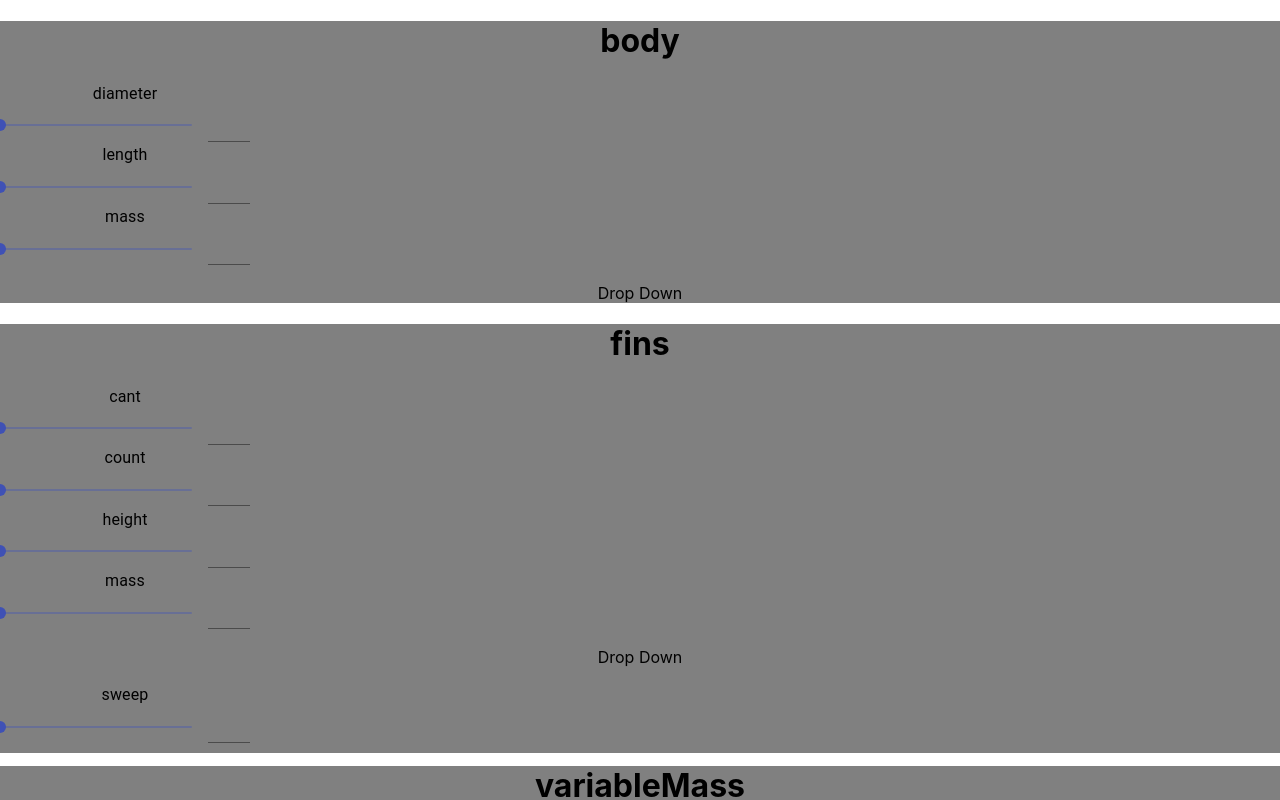
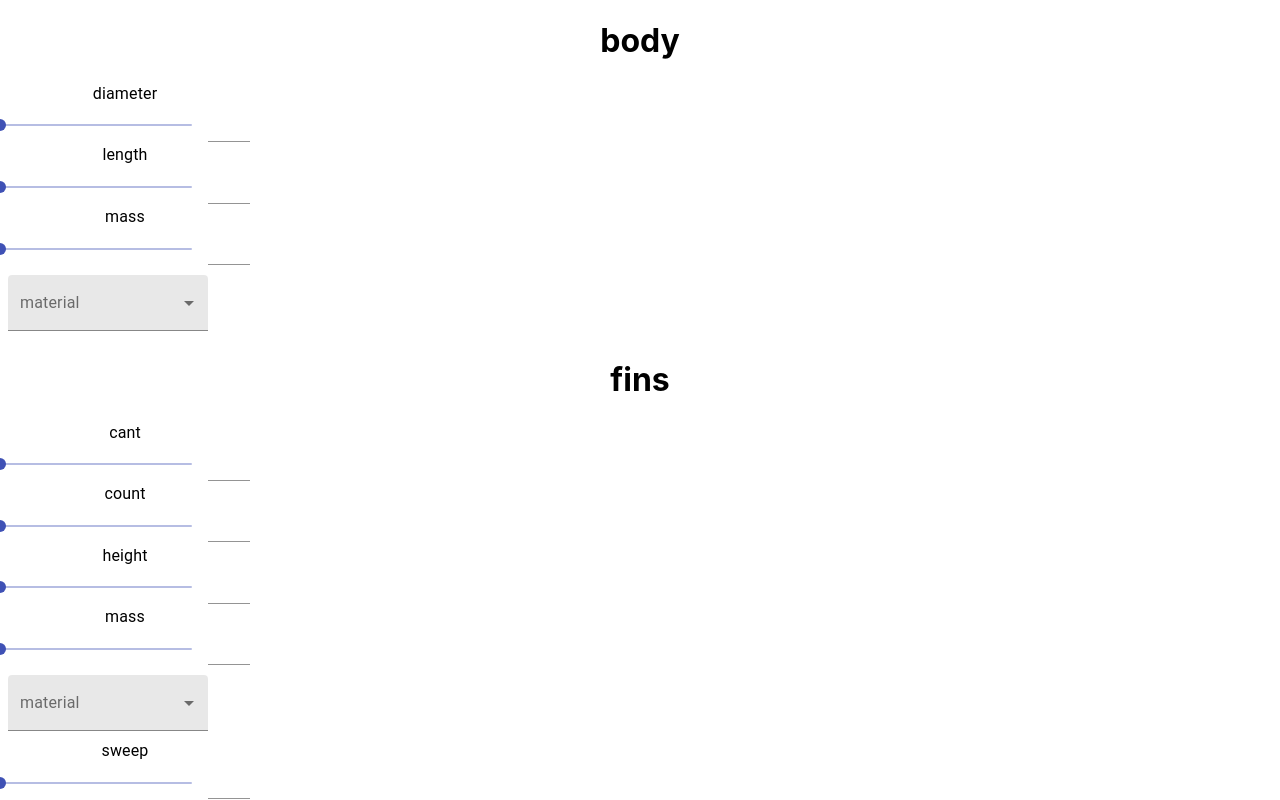
Before and after one commit to thetimmorland/RocketSim, a React (Create React App) app in the folder rsim-ui/: page / in a window 1280 px wide. Shown: the top 800 px of the page. Built offline with nearby package versions, Linux system fonts and the light colour scheme.

Commit message:
add in a drop down for materials, and the server gave a 200 and returned our data!

```diff
--- a/rsim-ui/src/App.js
+++ b/rsim-ui/src/App.js
@@ -134,6 +134,9 @@ const simulate = state => {
   // send to server to simulate
   fetch("http://localhost:5000/", {
     method: "POST",
+    headers: {
+      "Content-Type": "application/json",
+    },
     body: JSON.stringify(inputData),
   })
   .then(res => res.json())
--- a/rsim-ui/src/InputFactors.js
+++ b/rsim-ui/src/InputFactors.js
@@ -1,6 +1,7 @@
 import React from 'react';
 
 import InputSlider from "./InputSlider";
+import ListPicker from "./ListPicker";
 
 export default function InputFactors(props) {
   const setInput = input => {
@@ -19,13 +20,13 @@ export default function InputFactors(props) {
   };
   return (
     <div style={{
-        backgroundColor: "grey",
+        backgroundColor: "white",
     }}>
         <h1>{props.header}</h1>
         {props.inputs.map(input =>
           input.name !== "material"
             ? <InputSlider key={input.name} {...input} setInput={setInput}/>
-            : <p>Drop Down</p>)}
+            : <ListPicker key={input.name} {...input} setInput={setInput}/>)}
     </div>
   );
 }
--- /dev/null
+++ b/rsim-ui/src/ListPicker.js
@@ -0,0 +1,61 @@
+import React from 'react';
+import { makeStyles } from '@material-ui/core/styles';
+import InputLabel from '@material-ui/core/InputLabel';
+import MenuItem from '@material-ui/core/MenuItem';
+import FormControl from '@material-ui/core/FormControl';
+import Select from '@material-ui/core/Select';
+
+const useStyles = makeStyles(theme => ({
+  formControl: {
+    margin: theme.spacing(1),
+    minWidth: 200,
+  },
+}));
+
+const ListPicker = props => {
+  const classes = useStyles();
+
+  const inputLabel = React.useRef(null);
+  const [labelWidth, setLabelWidth] = React.useState(0);
+  React.useEffect(() => {
+    setLabelWidth(inputLabel.current.offsetWidth);
+  }, []);
+
+  const setValue = value => {
+      props.setInput({
+          ...props,
+          value,
+      })
+  };
+
+  const handleChange = event => {
+    setValue(event.target.value);
+    event.preventDefault(); // I don't think this does anything
+  };
+
+  return (
+    <div style={{
+      textAlign: "left",
+    }}>
+      <FormControl variant="filled" className={classes.formControl}>
+        <InputLabel ref={inputLabel}>
+          {props.name}
+        </InputLabel>
+        <Select
+          value={props.value}
+          onChange={handleChange}
+          labelWidth={labelWidth}
+        >
+          <MenuItem value="">
+            <em>None</em>
+          </MenuItem>
+          {["aluminum", "abs", "wood", "cardboard"].map(option =>
+            <MenuItem key={option} value={option}>{option}</MenuItem>
+          )}
+        </Select>
+      </FormControl>
+    </div>
+  );
+}
+
+export default ListPicker;
```
